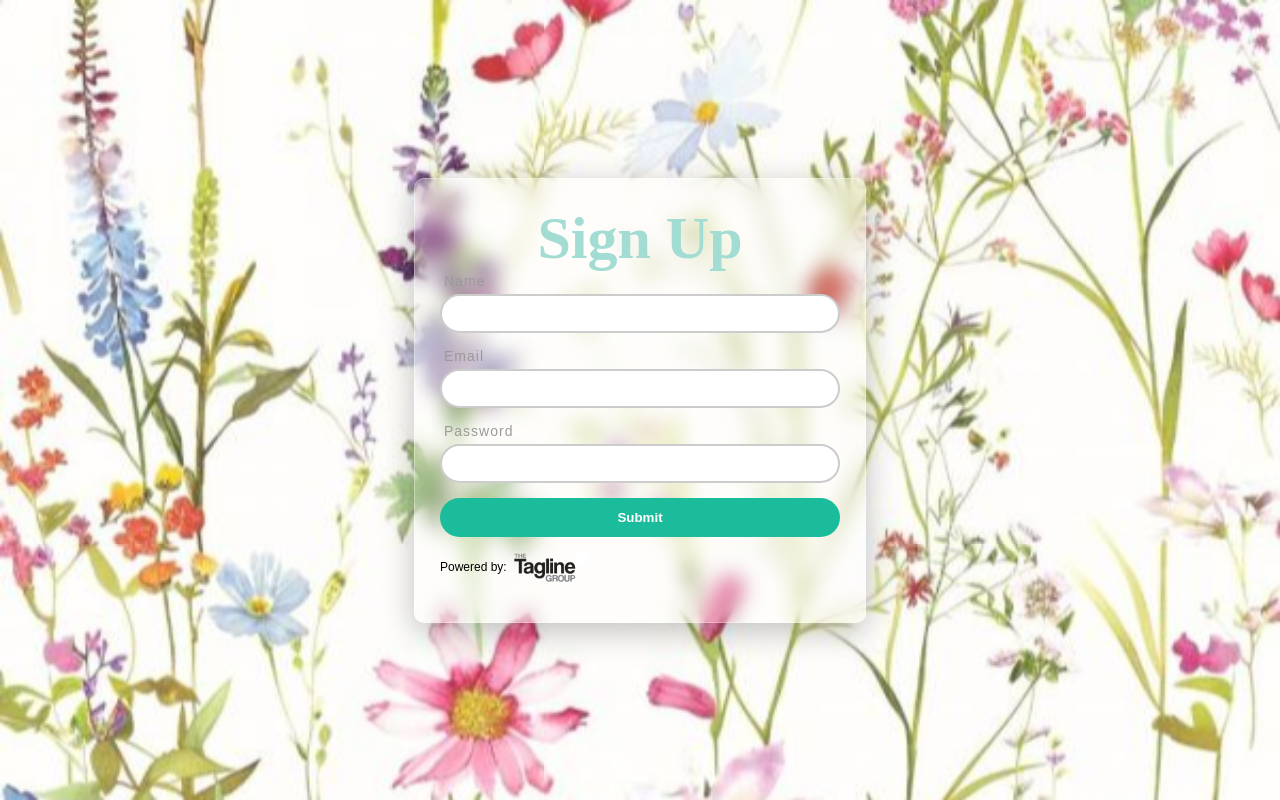
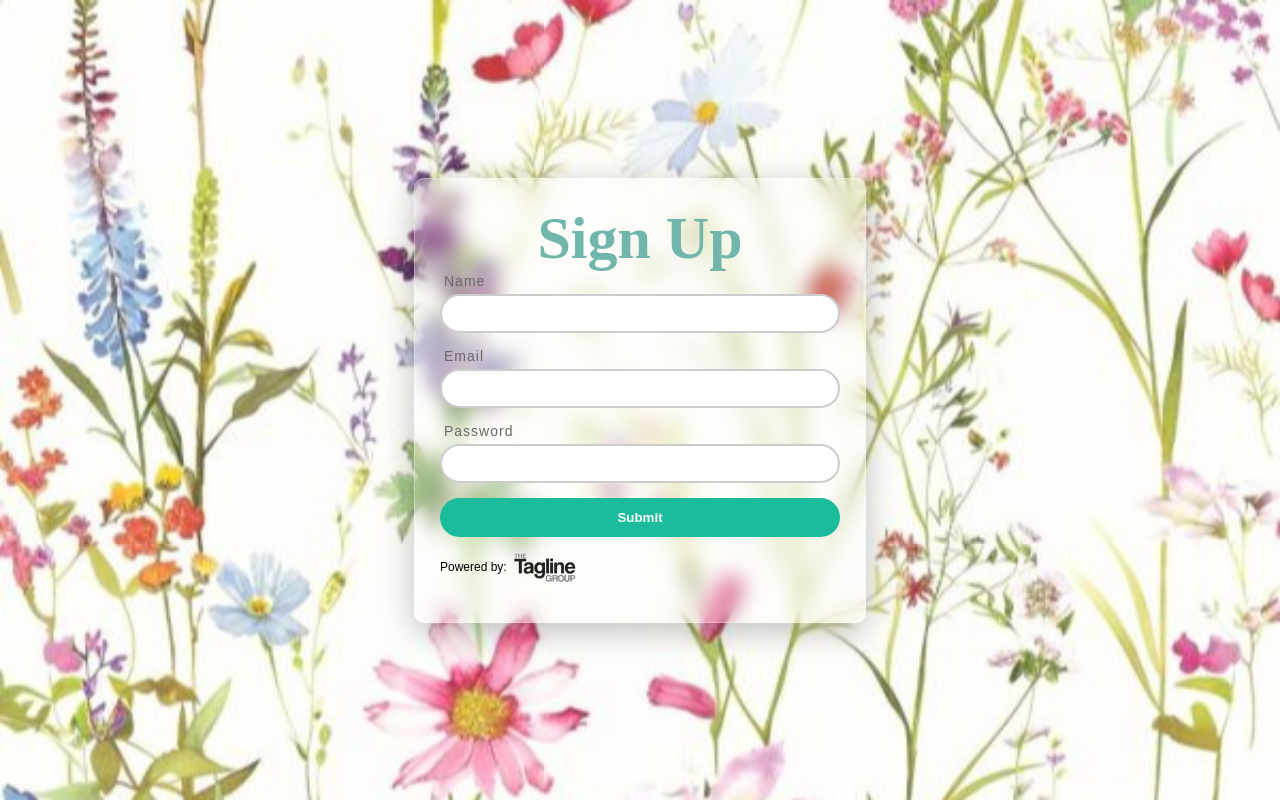
Before and after one commit to bmpandrada/tagline-form, a Next.js app: page / in a window 1280 px wide. Built offline with nearby package versions, Linux system fonts and the light colour scheme.

Commit message:
update color for visiblity

```diff
--- a/styles/styles.scss
+++ b/styles/styles.scss
@@ -40,7 +40,7 @@ div#__next {
     font-size: 60px;
     font-weight: bold;
     text-align: center;
-    color: #a3dcd3;
+    color: #70b6aa;
     -webkit-transition: 0.2s ease all;
     -moz-transition: 0.2s ease all;
     -ms-transition: 0.2s ease all;
@@ -61,7 +61,7 @@ div#__next {
       margin-bottom: 5px;
       font-weight: 500;
       font-family: arial, tahoma, sans-serif;
-      color: #9a9a9a;
+      color: #6a6767;
       margin-left: .25rem;
       letter-spacing: 1px;
       font-size: 14px;
```
Also changed, not shown: 1 other file (tests, documents, lock files or other folders).
